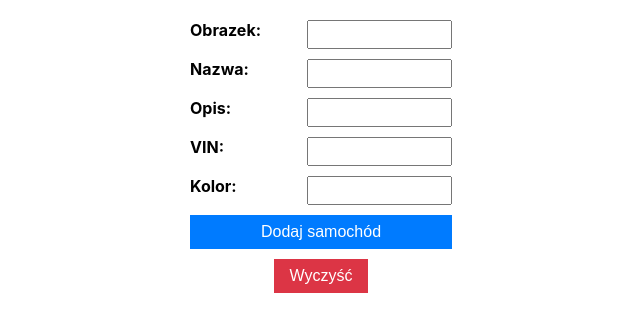
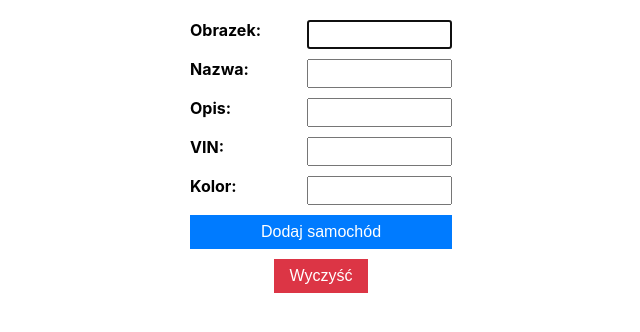
Before and after one commit to GraMati/testing-application, a React (Create React App) app: page / in a window 1280 px wide. Shown: the top 332 px of the page, without its empty margins (319-959 px from the left). Built offline with nearby package versions, Linux system fonts and the light colour scheme.

Commit message:
refs (#15)
Co-authored-by: Mateusz Majewski <majewskimateusz89@gmail.com>

```diff
--- a/src/Cars.js
+++ b/src/Cars.js
@@ -1,4 +1,4 @@
-import React, { useState } from 'react';
+import React, { useState, useEffect, useRef } from 'react';
 import Car from './Car';
 import './Cars.css';
 
@@ -12,6 +12,11 @@ const Cars = () => {
         color: ""
     });
     const [expandedCarIndex, setExpandedCarIndex] = useState(-1);
+    const imageInputRef = useRef(null);
+
+    useEffect(() => {
+        imageInputRef.current.focus();
+    }, []);
 
     const handleInputChange = (e) => {
         const { name, value } = e.target;
@@ -58,6 +63,7 @@ const Cars = () => {
                             name="image"
                             value={newCar.image}
                             onChange={handleInputChange}
+                            ref={imageInputRef}
                         />
                     </label>
                     <label>
```
